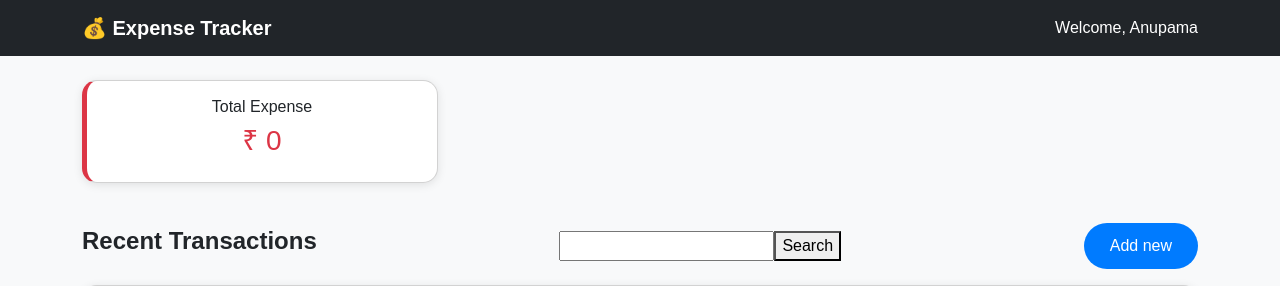
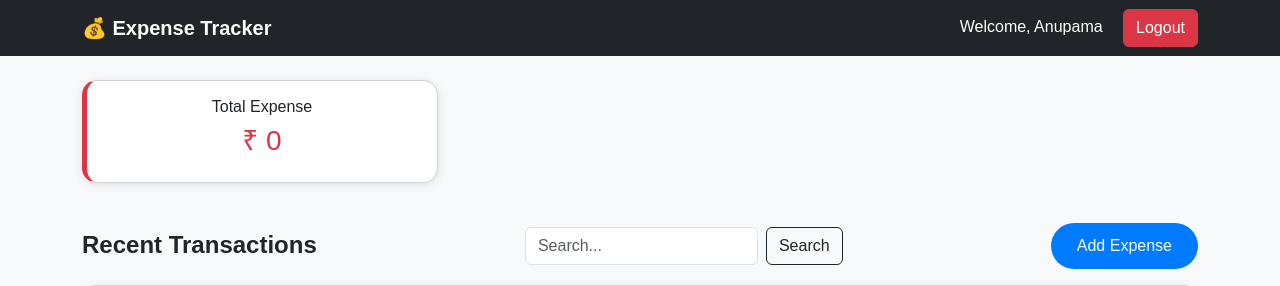
Before and after one commit to Donasona/Expense_Tracker, a Django app: page / in a window 1280 px wide. Shown: the top 286 px of the page. Run offline with Django 5.2, Linux system fonts and the light colour scheme; a user stored in the database is signed in; data comes from the database, SQL or seed files in the repository; both versions use the stored data as it was after the commit.

Commit message:
fourty seven

```diff
--- a/user_app/templates/home.html
+++ b/user_app/templates/home.html
@@ -15,13 +15,6 @@
     .card {
       border-radius: 15px;
       box-shadow: 0 2px 10px rgba(0,0,0,0.1);
-    }
-    .balance-card {
-      background: linear-gradient(135deg, #007bff, #00b4d8);
-      color: white;
-    }
-    .income-card {
-      border-left: 5px solid #28a745;
     }
     .expense-card {
       border-left: 5px solid #dc3545;
@@ -43,21 +36,26 @@
 </head>
 <body>
 
-  <!-- Navbar -->
+
   <nav class="navbar navbar-expand-lg navbar-dark bg-dark mb-4">
     <div class="container">
       <a class="navbar-brand fw-bold" href="#">💰 Expense Tracker</a>
       <div class="ms-auto text-white">
+        {% if request.user.is_authenticated %}
           <span>Welcome, {{ user.username }}</span>
+          <a href="{% url 'logout' %}" class="btn btn-danger ms-3">Logout</a>
+        {% else %}
+          <a href="{% url 'login' %}" class="btn btn-primary">Login</a>
+        {% endif %}
       </div>
     </div>
   </nav>
 
   <div class="container">
-    <!-- Balance Summary -->
+
+    {% if request.user.is_authenticated %}
+
       <div class="row mb-4">
-
-
         <div class="col-md-4 mb-3">
           <div class="card expense-card text-center p-3">
             <h6>Total Expense</h6>
@@ -66,21 +64,19 @@
         </div>
       </div>
 
-    <!-- Add Expense Button -->
-    <div class="d-flex justify-content-between align-items-center mb-3">
-      <h4 class="fw-semibold">Recent Transactions</h4>
-      <form action="{% url 'expense_search' %}" method="get">
-        <input type="text" name="q" id=""><span><button type="submit">Search</button></span>
+      <!-- Add Expense Button + Search -->
+      <div class="d-flex justify-content-between align-items-center mb-3 flex-wrap">
+        <h4 class="fw-semibold mb-2 mb-md-0">Recent Transactions</h4>
+        <form action="{% url 'expense_search' %}" method="get" class="d-flex mb-2 mb-md-0">
+          <input type="text" name="q" class="form-control me-2" placeholder="Search...">
+          <button type="submit" class="btn btn-outline-dark">Search</button>
         </form>
-      <a href="{% url 'expense_add' %}" class="btn btn-add">
-        Add new
-      </a>
+        <a href="{% url 'expense_add' %}" class="btn btn-add">Add Expense</a>
       </div>
 
-    <!-- Transactions Table -->
+
       <div class="card">
         <div class="card-body">
-
           <table class="table table-striped table-hover">
             <thead>
               <tr>
@@ -114,12 +110,21 @@
               {% endfor %}
             </tbody>
           </table>
+
           {% if empty %}
             <p class="text-center text-muted">No transactions yet. Add your first one!</p>
           {% endif %}
-
         </div>
       </div>
+
+    {% else %}
+      <!--login allenkil-->
+      <div class="text-center mt-5">
+        <h3>Welcome to Expense Tracker</h3>
+        <p class="text-muted">Please <a href="{% url 'login' %}">login</a> to view or add your expenses.</p>
+      </div>
+    {% endif %}
+
   </div>
 
   <script src="https://cdn.jsdelivr.net/npm/bootstrap@5.3.0/dist/js/bootstrap.bundle.min.js"></script>
--- a/user_app/views.py
+++ b/user_app/views.py
@@ -56,14 +56,15 @@ class LoginView(View):
 class LogoutView(View):
     def get(self,request):
         logout(request)
-        return redirect("login")
+        return redirect("home")
 
 class Baseview(View):
     def get(self,request):
-        expenses = Expense.objects.filter(user = request.user)
+        if request.user.is_authenticated:
+
+            expenses = Expense.objects.filter(user = request.user)
         # collection of objects (obj1, obj2, obj3)
-        total_expense = 0
-        for i in expenses:
-            total_expense += i.amount
+            total_expense = sum(i.amount for i in expenses)
 
-        return render(request,"home.html",{"expenses":expenses,"total_expense":total_expense})
+            return render(request,"home.html",{"expenses":expenses,"total_expense":total_expense})
+        return render(request,"home.html")
```
Also changed, not shown: db.sqlite3. Lines whose indentation alone changed are shown as unchanged.
